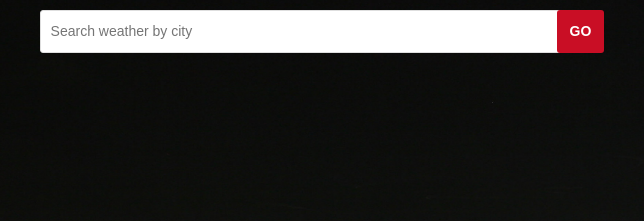
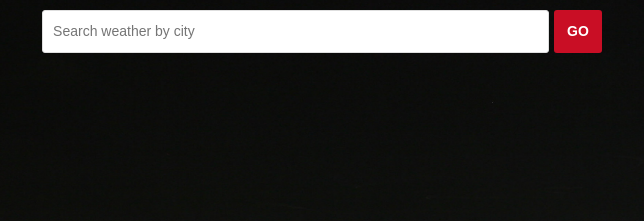
Before and after one commit to yugidazai/weather-app, a React app: page / in a window 1280 px wide. Shown: the top 221 px of the page, 318-962 px from the left. Built offline with nearby package versions, Linux system fonts and the light colour scheme.

Commit message:
minor styling fix

```diff
--- a/src/assets/styles/App.css
+++ b/src/assets/styles/App.css
@@ -6,6 +6,10 @@ body {
   font-size: 14px;
   line-height: 1.5em;
   color: #000; }
+
+* {
+  outline: none;
+  box-sizing: border-box; }
 
 @keyframes spin-clockwise {
   0% {
```
Also changed, not shown: 1 other file.
